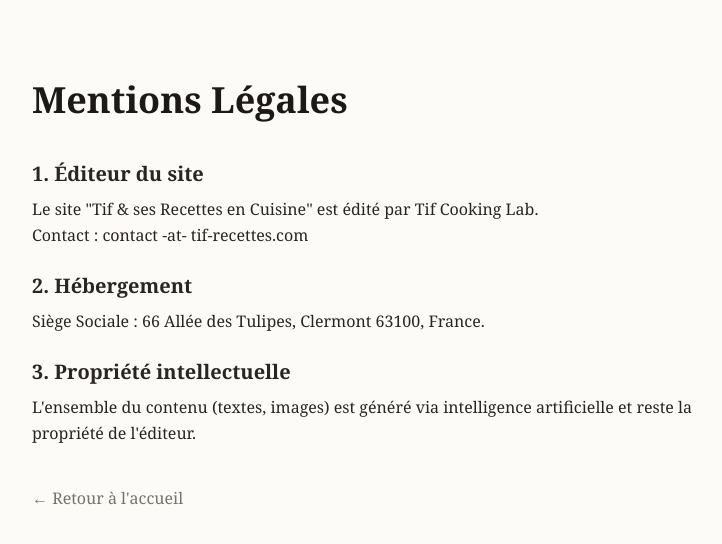
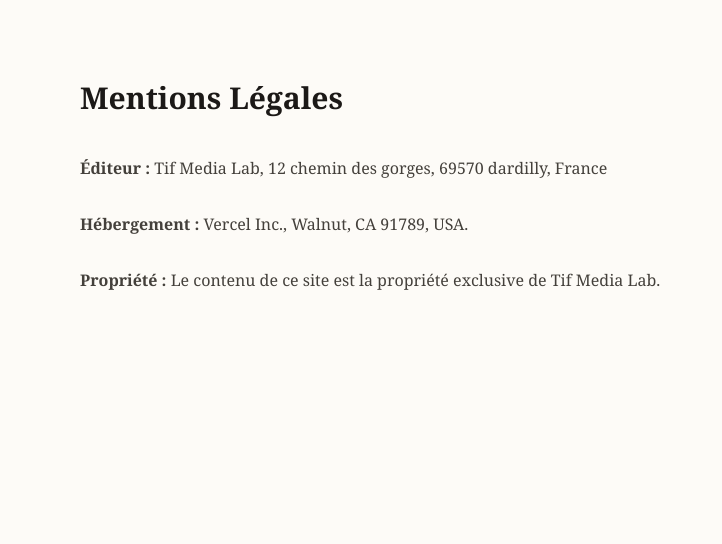
Before and after one commit to Raph0660/tif-magazine, a Next.js app: page /mentions-legales in a window 1280 px wide. Shown: the top 544 px of the page, without its empty margins (248-970 px from the left). Built offline with nearby package versions, Linux system fonts and the light colour scheme.

Commit message:
Update page.js

```diff
--- a/app/mentions-legales/page.js
+++ b/app/mentions-legales/page.js
@@ -1,23 +1,12 @@
 export default function MentionsLegales() {
   return (
-    <main className="max-w-3xl mx-auto py-20 px-6 font-serif text-stone-800">
-      <h1 className="text-4xl font-bold mb-10 text-stone-900">Mentions Légales</h1>
-      <section className="space-y-6 leading-relaxed">
-        <div>
-          <h2 className="text-xl font-bold mb-2">1. Éditeur du site</h2>
-          <p>Le site "Tif & ses Recettes en Cuisine" est édité par Tif Cooking Lab.</p>
-          <p>Contact : contact -at- tif-recettes.com</p>
-        </div>
-        <div>
-          <h2 className="text-xl font-bold mb-2">2. Hébergement</h2>
-          <p>Siège Sociale : 66 Allée des Tulipes, Clermont 63100, France.</p>
-        </div>
-        <div>
-          <h2 className="text-xl font-bold mb-2">3. Propriété intellectuelle</h2>
-          <p>L'ensemble du contenu (textes, images) est généré via intelligence artificielle et reste la propriété de l'éditeur.</p>
-        </div>
-      </section>
-      <a href="/" className="mt-10 inline-block text-stone-500 hover:underline">← Retour à l'accueil</a>
+    <main className="max-w-2xl mx-auto py-20 px-6 font-serif">
+      <h1 className="text-3xl font-bold mb-10">Mentions Légales</h1>
+      <div className="space-y-8 text-stone-700">
+        <p><strong>Éditeur :</strong> Tif Media Lab, 12 chemin des gorges, 69570 dardilly, France </p>
+        <p><strong>Hébergement :</strong> Vercel Inc., Walnut, CA 91789, USA.</p>
+        <p><strong>Propriété :</strong> Le contenu de ce site est la propriété exclusive de Tif Media Lab.</p>
+      </div>
     </main>
   );
 }
```
